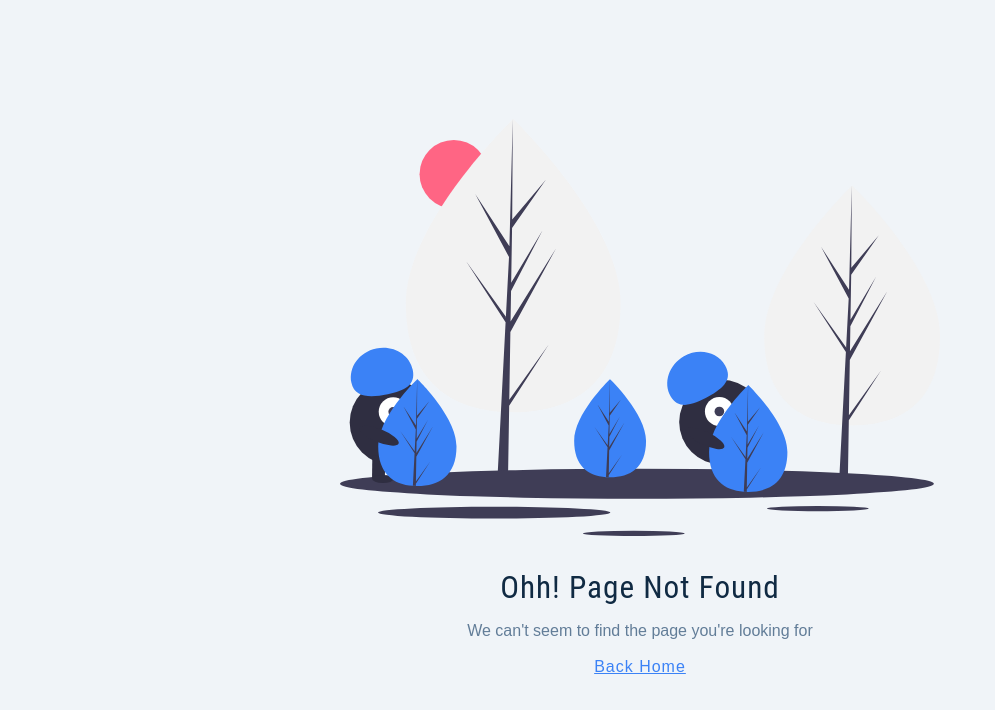
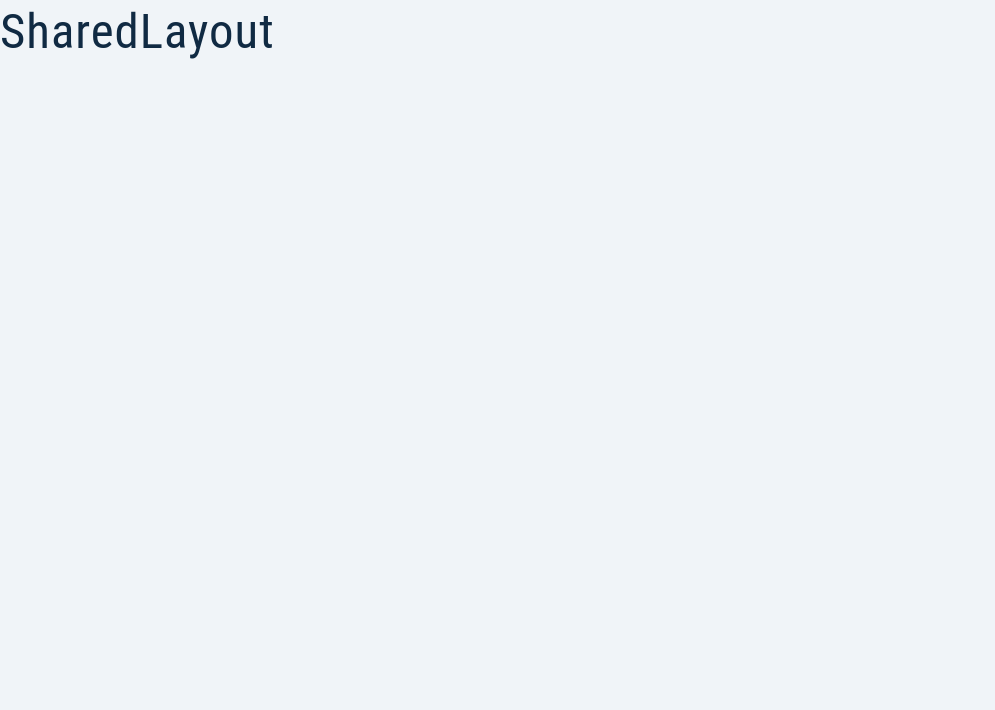
Before and after one commit to BAslani/jobster, a React (Vite) app: page /add-job in a window 1280 px wide. Before the commit this address had no page. Shown: the top 710 px of the page, without its empty margins (0-995 px from the left). Built offline with nearby package versions, Linux system fonts and the light colour scheme.

Commit message:
Build: Dashboard setup init

```diff
--- a/src/App.jsx
+++ b/src/App.jsx
@@ -1,4 +1,5 @@
-import { Landing, Dashboard, Register, Error } from "./pages"
+import { Landing, Register, Error } from "./pages"
+import { SharedLayout, Stats, AllJobs, AddJob, Profile } from './pages/dashboard'
 import { BrowserRouter, Routes, Route } from 'react-router-dom'
 import { ToastContainer } from "react-toastify"
 import 'react-toastify/dist/ReactToastify.css';
@@ -9,12 +10,17 @@ function App() {
   return (
     <BrowserRouter>
       <Routes>
-        <Route path="/" element={<Dashboard />} />
+        <Route path='/' element={<SharedLayout />}>
+          <Route index element={<Stats />} />
+          <Route path='all-jobs' element={<AllJobs />} />
+          <Route path='add-job' element={<AddJob />} />
+          <Route path='profile' element={<Profile />} />
+        </Route>
         <Route path="/landing" element={<Landing />} />
         <Route path="/register" element={<Register />} />
         <Route path="*" element={<Error />} />
       </Routes>
-      <ToastContainer position="top-center" autoClose={3000}/>
+      <ToastContainer position="top-center" autoClose={3000} />
     </BrowserRouter>
   )
 }
--- a/src/pages/Dashboard.jsx
+++ /dev/null
@@ -1,7 +0,0 @@
-const Dashboard = () => {
-  return (
-    <div>Dashboard</div>
-  )
-}
-
-export default Dashboard
--- /dev/null
+++ b/src/pages/dashboard/AddJob.jsx
@@ -0,0 +1,9 @@
+import React from 'react'
+
+const AddJob = () => {
+  return (
+    <div>AddJob</div>
+  )
+}
+
+export default AddJob
--- /dev/null
+++ b/src/pages/dashboard/AllJobs.jsx
@@ -0,0 +1,9 @@
+import React from 'react'
+
+const AllJobs = () => {
+  return (
+    <div>AllJobs</div>
+  )
+}
+
+export default AllJobs
--- /dev/null
+++ b/src/pages/dashboard/Profile.jsx
@@ -0,0 +1,9 @@
+import React from 'react'
+
+const Profile = () => {
+  return (
+    <div>Profile</div>
+  )
+}
+
+export default Profile
--- /dev/null
+++ b/src/pages/dashboard/SharedLayout.jsx
@@ -0,0 +1,9 @@
+import React from 'react'
+
+const SharedLayout = () => {
+  return (
+    <h1>SharedLayout</h1>
+  )
+}
+
+export default SharedLayout
--- /dev/null
+++ b/src/pages/dashboard/Stats.jsx
@@ -0,0 +1,9 @@
+import React from 'react'
+
+const Stats = () => {
+  return (
+    <div>Stats</div>
+  )
+}
+
+export default Stats
--- /dev/null
+++ b/src/pages/dashboard/index.jsx
@@ -0,0 +1,9 @@
+import AddJob from "./AddJob";
+import AllJobs from "./AllJobs";
+import Profile from "./Profile";
+import SharedLayout from "./SharedLayout";
+import Stats from "./Stats";
+
+export {
+    SharedLayout, Stats, AllJobs, AddJob, Profile
+}
--- a/src/pages/index.jsx
+++ b/src/pages/index.jsx
@@ -1,7 +1,6 @@
 import Landing from './Landing'
 import Error from './Error'
 import Register from './Register'
-import Dashboard from './Dashboard'
 
 
-export { Landing, Error, Register, Dashboard }
+export { Landing, Error, Register }
```
